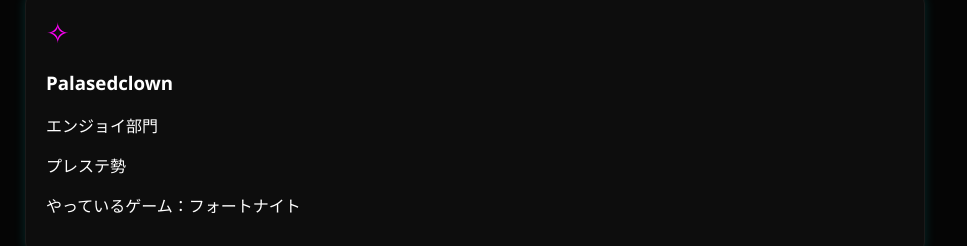
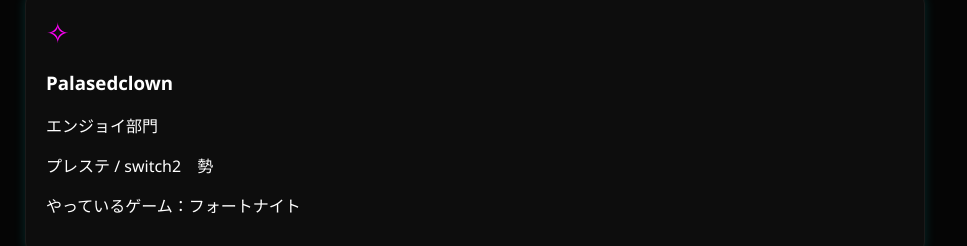
Before and after one commit to aki626/BNN-Home-New, a plain HTML site: page index.html in a window 1280 px wide. Shown: the part 1451-1697 px from the top of the page, without its empty margins (0-967 px from the left). Drawn offline with Linux system fonts and the light colour scheme.

Commit message:
Update member description for Palasedclown

```diff
--- a/index.html
+++ b/index.html
@@ -306,7 +306,7 @@
             <div class="icon">✧</div>
             <h3>Palasedclown</h3>
             <p>エンジョイ部門</p>
-            <p>プレステ勢</p>
+            <p>プレステ / switch2　勢</p>
             <p>やっているゲーム：フォートナイト</p>
         </div>
 
```
